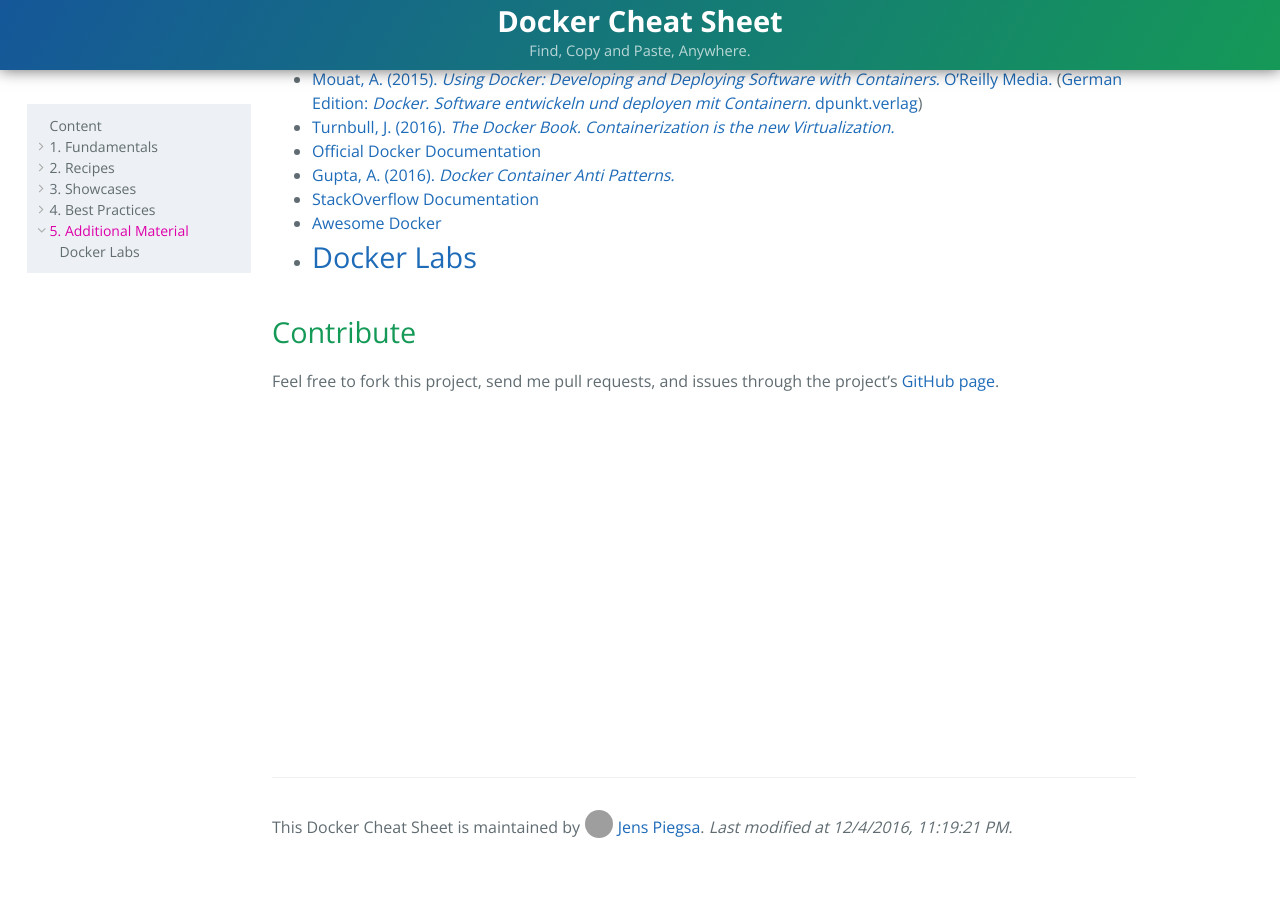
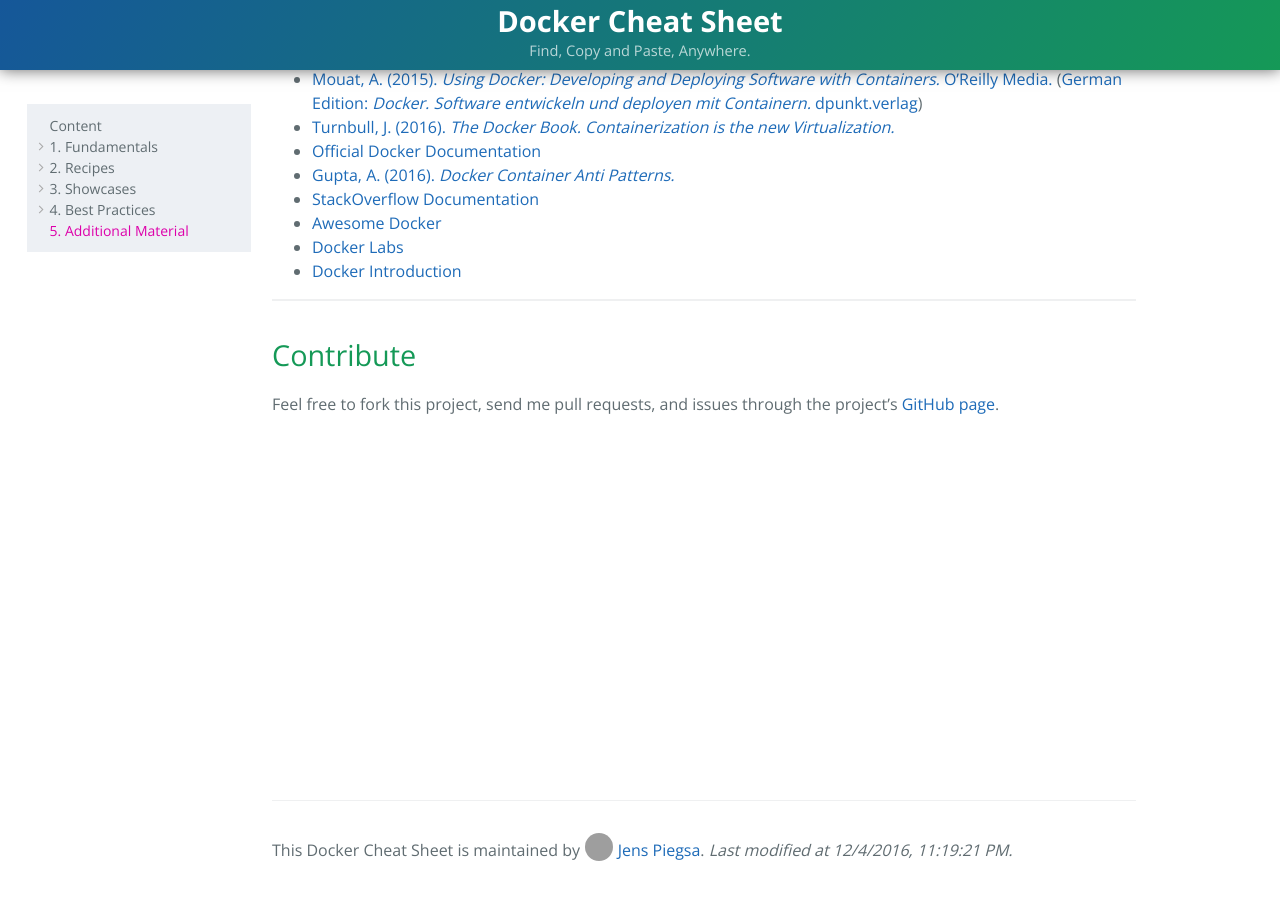
Before and after one commit to JensPiegsa/docker-cheat-sheet, a Jekyll site: the page built from index.md, in a window 1280 px wide and 900 px high, scrolled down 13327 px. Built offline with Jekyll 4.4.1, drawn with Linux system fonts in a browser that asks for light colours; grey boxes are pictures that could not be loaded.

Commit message:
Update index.md

```diff
--- a/index.md
+++ b/index.md
@@ -596,6 +596,8 @@
 * [StackOverflow Documentation](http://stackoverflow.com/documentation/docker/topics)
 * [Awesome Docker](https://veggiemonk.github.io/awesome-docker/)
 * [Docker Labs](https://github.com/docker/labs)
+* [Docker Introduction](http://view.dckr.info/DockerIntro.pdf)
+
 ---
 
 ## Contribute
```
